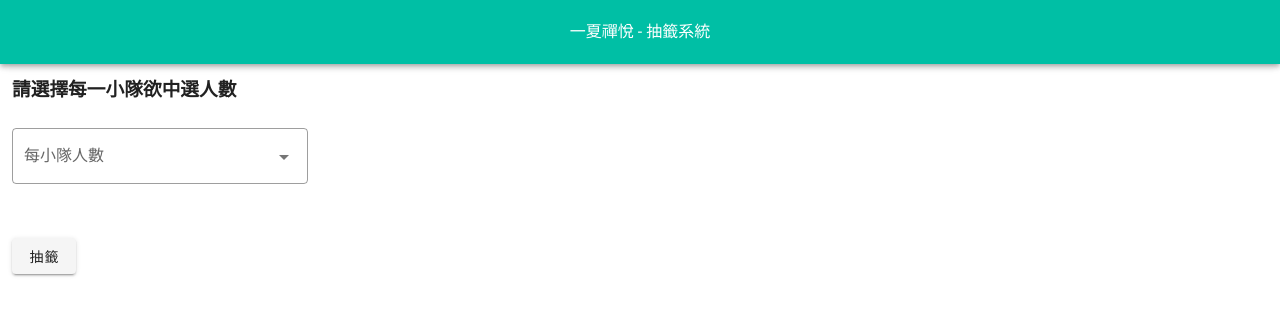
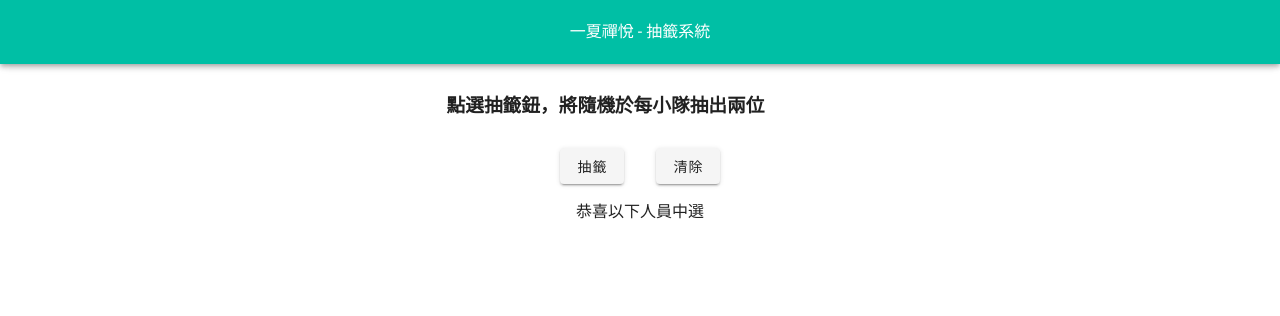
Before and after one commit to hanc1027-archive/teenager_draw, a Vue app: page /#/ in a window 1280 px wide. Shown: the top 316 px of the page. Built offline with nearby package versions, Linux system fonts and the light colour scheme.

Commit message:
Init finished

```diff
--- a/public/index.html
+++ b/public/index.html
@@ -5,7 +5,7 @@
     <meta http-equiv="X-UA-Compatible" content="IE=edge">
     <meta name="viewport" content="width=device-width,initial-scale=1.0">
     <link rel="icon" href="<%= BASE_URL %>favicon.ico">
-    <title><%= htmlWebpackPlugin.options.title %></title>
+    <title>一夏禪悅 - 抽籤系統</title>
     <link rel="stylesheet" href="https://fonts.googleapis.com/css?family=Roboto:100,300,400,500,700,900">
     <link rel="stylesheet" href="https://cdn.jsdelivr.net/npm/@mdi/font@latest/css/materialdesignicons.min.css">
   </head>
--- a/src/views/Home.vue
+++ b/src/views/Home.vue
@@ -1,15 +1,13 @@
 <template>
-    <v-container fluid >
-    <v-row justify-center>
-       <v-col
-        class="d-flex"
-        cols="8"
-        md="3"
-      >
-      <h3>請選擇每一小隊欲中選人數</h3>
+  <v-container>
+    <v-row justify="center" align="center">
+      <v-spacer></v-spacer>
+      <v-col class="mt-4">
+        <h3>點選抽籤鈕，將隨機於每小隊抽出兩位</h3>
       </v-col>
+      <v-spacer></v-spacer>
     </v-row>
-    <v-row justify-center>
+    <!-- <v-row justify-center>
      <v-col
         class="d-flex"
         cols="8"
@@ -22,30 +20,67 @@
           outlined
         ></v-select>
       </v-col>
-      </v-row>
-     <v-row justify-center>
-        <v-col
-        class="d-flex"
-        cols="8"
-        md="3"
+      </v-row> -->
+    <v-row justify-center>
+      <v-spacer></v-spacer>
+      <v-btn @click="draw" class="ma-4">抽籤</v-btn>
+      <v-btn @click="draw_result=[]" class="ma-4">清除</v-btn>
+      <v-spacer></v-spacer> </v-row
+    ><br />
+
+    <v-row justify-center>
+      <v-spacer></v-spacer>
+      恭喜以下人員中選
+      <v-spacer></v-spacer>
+    </v-row>
+
+    <v-row justify-center class="ml-12">
+      <v-col
+        class="d-flex pa-0 "
+        cols="6"
+        v-for="(item, index) in draw_result"
+        :key="index"
       >
-      <v-btn @click="draw">抽籤</v-btn>
+      <v-list-item>
+        <br />【第{{ parseInt(index / 2) + 1 }}小隊】<br />
+
+        學號：{{ item.no }} <br />
+        姓名：{{ item.name }}<br /><br />
+        </v-list-item>
       </v-col>
-      </v-row>
-    </v-container>
+    </v-row>
+  </v-container>
 </template>
 
 <script>
 // @ is an alias to /src
+import members from "../assets/members_list";
 
 export default {
-  name: 'Home',
-  components: {
+  name: "Home",
+  components: {},
+  data() {
+    return {
+      items: [1, 2, 3, 4, 5, 6],
+      members_list: members,
+      draw_result: [],
+    };
   },
-  data(){
-    return{
-      items:[1,2,3,4,5,6]
-    }
-  }
-}
+  methods: {
+    draw() {
+      this.draw_result = [];
+      this.members_list.forEach((element) => {
+        let first_item = element[Math.floor(Math.random() * element.length)];
+
+        let second_item = {};
+        do {
+          second_item = element[Math.floor(Math.random() * element.length)];
+        } while (first_item == second_item);
+
+        this.draw_result.push(first_item);
+        this.draw_result.push(second_item);
+      });
+    },
+  },
+};
 </script>
```
